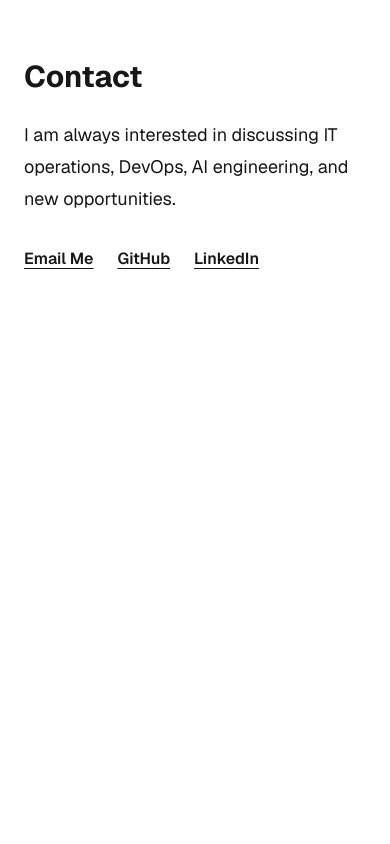
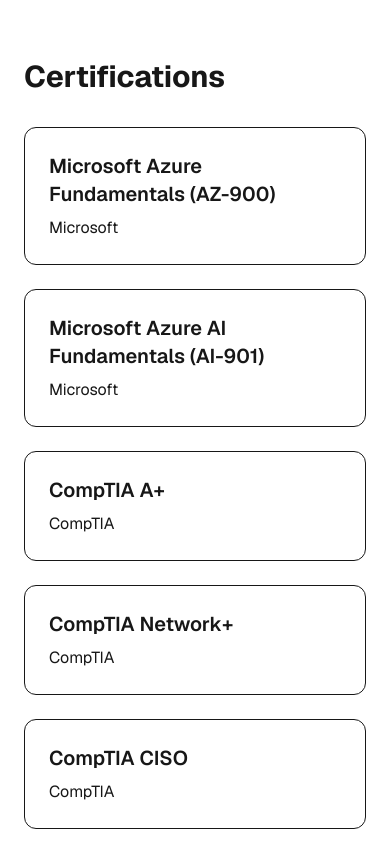
Before and after one commit to ivelwen/portfolio, a Next.js app: page / in a window 390 px wide. Shown: the part 3260-4104 px from the top of the page. Before the commit the page ends 3627 px from the top, so only its background shows below. Built offline with nearby package versions, Linux system fonts and the light colour scheme.

Commit message:
Add responsive certification section

```diff
--- a/src/app/page.tsx
+++ b/src/app/page.tsx
@@ -3,6 +3,7 @@
 import Projects from "@/components/Projects";
 import Skills from "@/components/Skills";
 import Contact from "@/components/Contact";
+import Certifications from "@/components/Certifications";
 
 export default function Home() {
   return (
@@ -17,6 +18,7 @@
       <About />
       <Projects />
       <Skills />
+      <Certifications />
       <Contact />
     </>
   );
--- /dev/null
+++ b/src/components/Certifications.tsx
@@ -0,0 +1,44 @@
+import Section from "@/components/Section";
+
+type Certification = {
+    name: string;
+    issuer: string;
+};
+
+const certifications: Certification[] = [
+    {
+    name: "Microsoft Azure Fundamentals (AZ-900)",
+    issuer: "Microsoft",
+    },
+    {
+    name: "Microsoft Azure AI Fundamentals (AI-901)",
+    issuer: "Microsoft",
+    },
+    {
+    name: "CompTIA A+",
+    issuer: "CompTIA",
+    },
+    {
+    name: "CompTIA Network+",
+    issuer: "CompTIA",
+    },
+    {
+    name: "CompTIA CISO",
+    issuer: "CompTIA",
+    },
+];
+
+export default function Certifications() {
+    return (
+        <Section id="certifications" title="Certifications">
+            <div className="mt-8 grid gap-6 md:grid-cols-2">
+                {certifications.map((certification) => (
+                    <article key={certification.name} className="rounded-xl border p-6">
+                     <h3 className="text-xl font-semibold"> {certification.name}</h3>
+                     <p className="mt-2"> {certification.issuer}</p>
+                     </article>
+                ))}
+            </div>
+        </Section>
+    );
+}
--- a/src/components/Header.tsx
+++ b/src/components/Header.tsx
@@ -17,6 +17,7 @@
                     <a href="#skills" className="hover:underline">
                         Skills
                     </a>
+                    <a href="#certifications" className="hover:underline">Certifications</a>
                     <a href="#contact" className="hover:underline">
                         Contact
                     </a>
```
